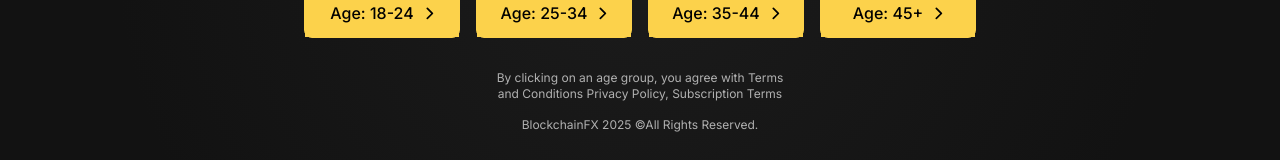
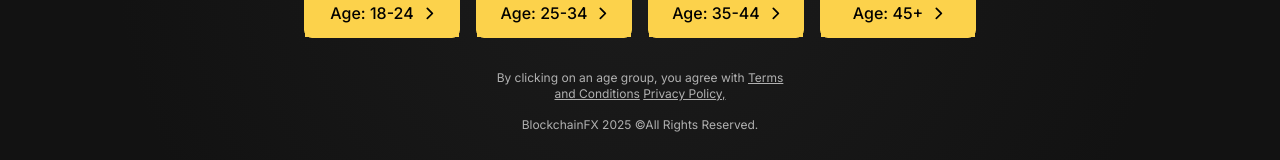
Before and after one commit to Cosmo-US-LLC/blockchain-fx-quiz, a React (Create React App) app: page / in a window 1280 px wide. Shown: the part 469-629 px from the top of the page. Built offline with nearby package versions, Linux system fonts and the light colour scheme.

Commit message:
may-28 changes

```diff
--- a/src/pages/QuizPage.jsx
+++ b/src/pages/QuizPage.jsx
@@ -80,9 +80,8 @@ const QuizPage = () => {
         </button> */}
         <div className="space-y-[15px]">
           <p className="text-[#B1B1B1] text-[12px] font-[400] leading-[133.333%]">
-             By clicking on an age group, you agree with <a href="https://blockchainfx.io/terms-of-service" target="_blank">Terms{" "}
-            <br /> and Conditions</a> <a href="https://blockchainfx.io/privacy-policy" target="_blank">Privacy Policy, </a>{" "}
-            <span>Subscription Terms</span>{" "}
+             By clicking on an age group, you agree with <a className="underline" href="https://blockchainfx.io/terms-of-service" target="_blank">Terms
+            <br /> and Conditions</a> <a className="underline" href="https://blockchainfx.io/privacy-policy" target="_blank">Privacy Policy, </a>
           </p>
           <p className="text-[#B1B1B1] text-[12px] font-[400] leading-[133.333%]">
             BlockchainFX 2025 ©All Rights Reserved.
```
